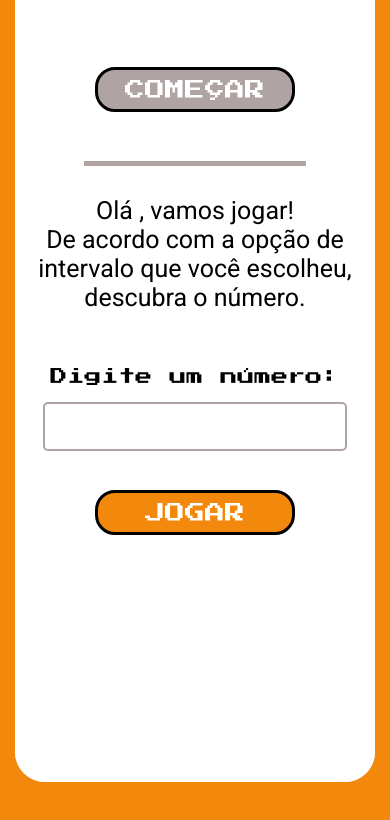
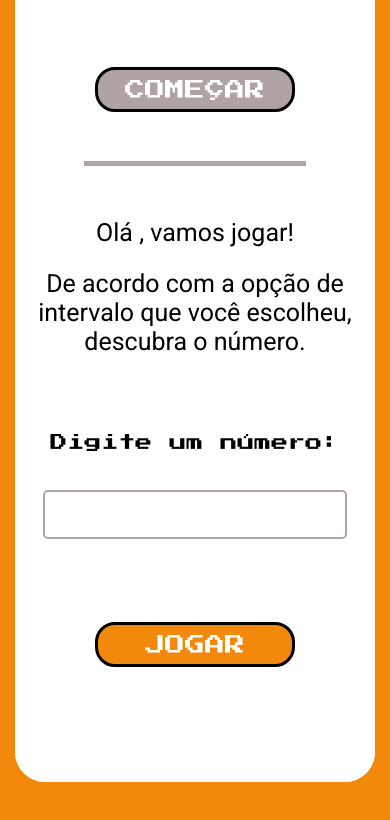
Before and after one commit to MecaAmirati/desafio3BRQ, a plain HTML site: page index.html in a window 390 px wide. Shown: the part 660-1480 px from the top of the page. Drawn offline with Linux system fonts and the light colour scheme.

Commit message:
conclusão responsivo 428.2

```diff
--- a/script.js
+++ b/script.js
@@ -75,7 +75,7 @@ function jogo() {
         dica.innerHTML = "GAME OVER!"
         jogar.disabled = true;
         jogar.style.backgroundColor = '#b0a3a3';
-        quantTentativas.innerHTML = `Você não acertou. <br> O número era ${numSorteado}!`
+        quantTentativas.innerHTML = `Você não acertou. <br> O número era ${numSorteado}`
     }
 
     // if (jogada == numSorteado) {
--- a/style.css
+++ b/style.css
@@ -129,15 +129,15 @@ input{
     display: flex;
     flex-wrap: wrap;
     flex-direction: column;
+    justify-content: space-between;
     align-items: center;
     font-family: 'Roboto';
     font-size: 25px;
     align-self: center;
     border-left: 5px solid var(--cinza);
     background: white;
-    height: 430px;
+    height: 500px;
     width: 540px;
-    margin-bottom: 100px;
 }
 
 .regras p{
```
